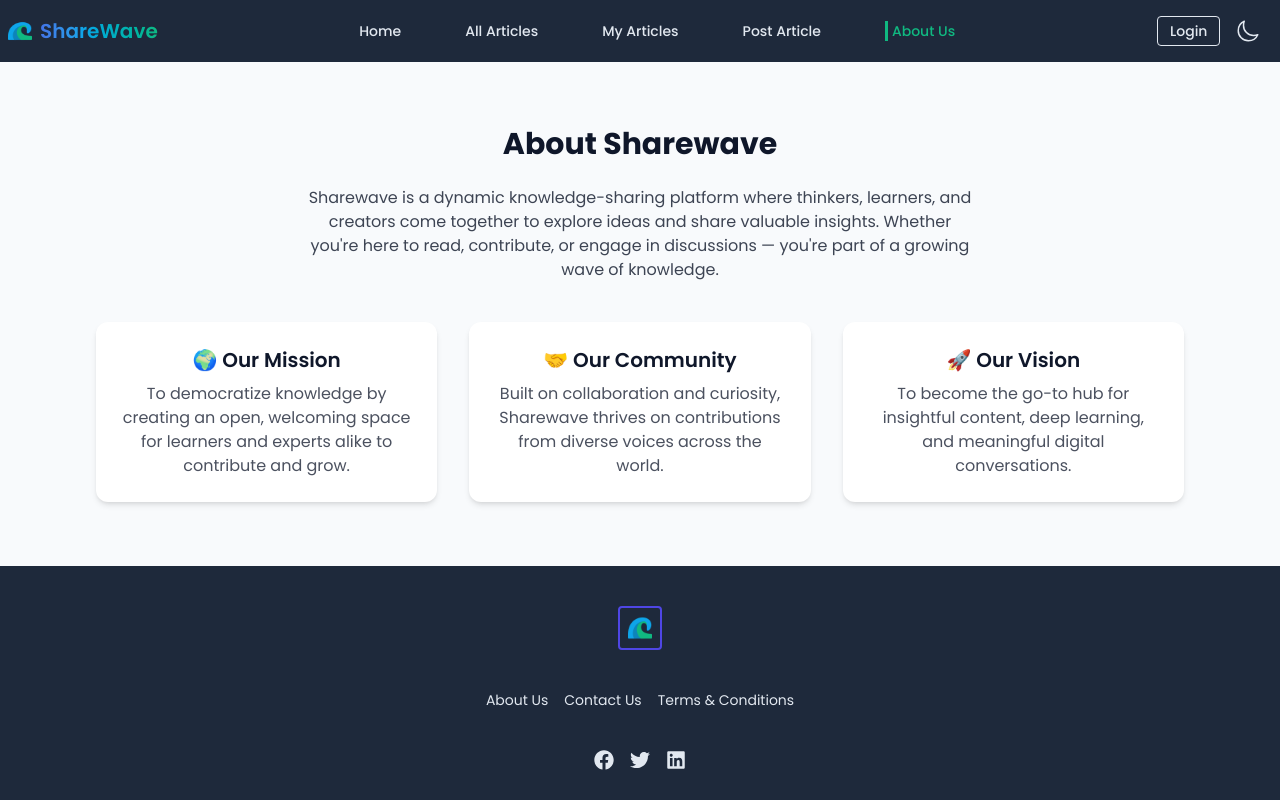
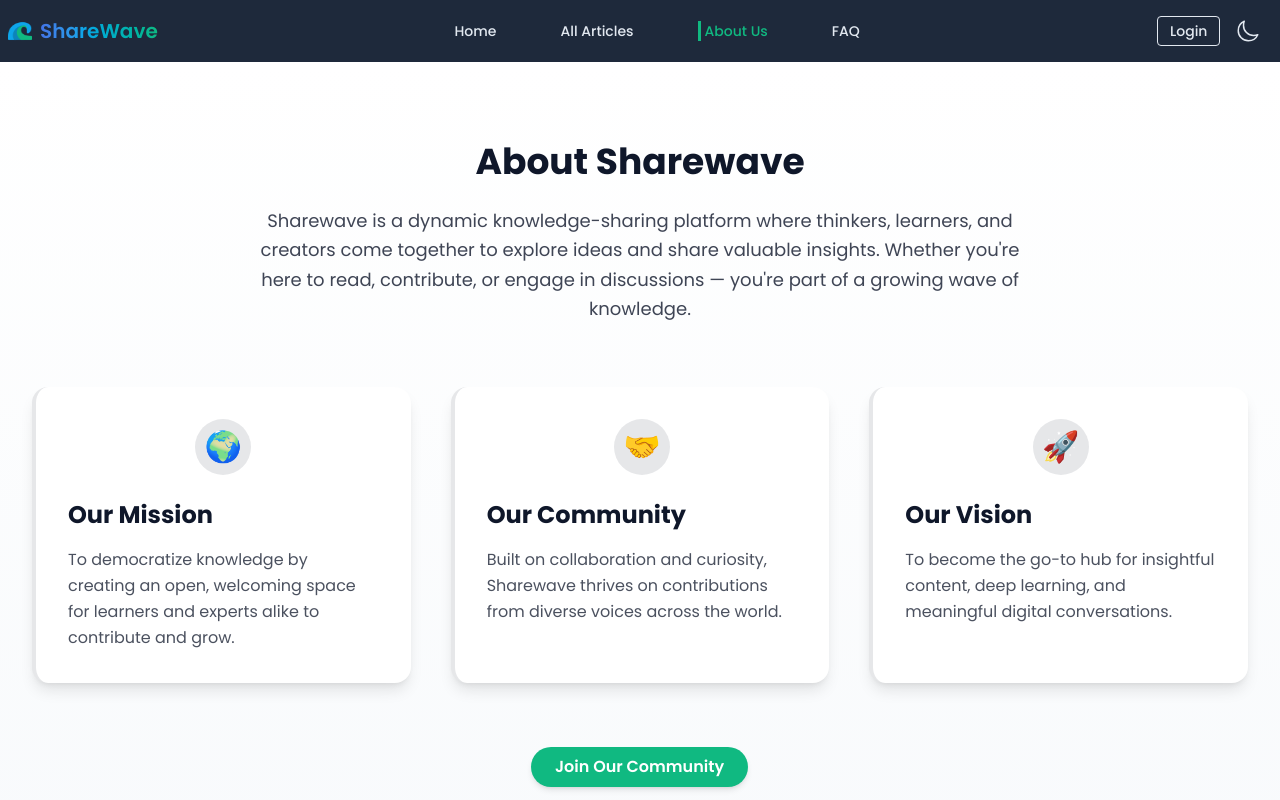
Before and after one commit to fabiha23/Share-Wave-Client, a React (Vite) app: page /about-us in a window 1280 px wide. Shown: the top 800 px of the page. Built offline with nearby package versions, Linux system fonts and the light colour scheme; no server answers.

Commit message:
feat: added new routes in navbar and made userdropdown in separate component

```diff
--- a/package.json
+++ b/package.json
@@ -10,7 +10,7 @@
     "preview": "vite preview"
   },
   "dependencies": {
-    "@tailwindcss/vite": "^4.1.8",
+    "@tailwindcss/vite": "^4.1.11",
     "axios": "^1.9.0",
     "firebase": "^11.9.0",
     "jodit-react": "^5.2.19",
@@ -23,7 +23,7 @@
     "react-intersection-observer": "^9.16.0",
     "react-router": "^7.6.2",
     "sweetalert2": "^11.22.0",
-    "tailwindcss": "^4.1.8"
+    "tailwindcss": "^4.1.11"
   },
   "devDependencies": {
     "@eslint/js": "^9.25.0",
--- a/src/Components/Navbar.jsx
+++ b/src/Components/Navbar.jsx
@@ -2,15 +2,15 @@ import React, { use, useEffect, useState } from 'react';
 import { IoMenu, IoMoonOutline } from 'react-icons/io5';
 import { RxCross2 } from 'react-icons/rx';
 import { Link, NavLink } from 'react-router';
-import { TbLogout2 } from 'react-icons/tb';
 import { FiSun } from 'react-icons/fi';
-import wave from '../assets/wave.png'
+import wave from '../assets/wave.png';
 import { AuthDataContext } from '../contexts/AuthDataContext';
+import UserDropdown from './UserDropdown';
 
 const Navbar = () => {
-    const [open, setOpen] = useState(false)
-    const [openUser, setOpenUser] = useState(false)
-    const { user, signOutUser } = use(AuthDataContext)
+  const [open, setOpen] = useState(false);
+  const [openUser, setOpenUser] = useState(false);
+  const { user, signOutUser } = use(AuthDataContext);
   const [theme, setTheme] = useState('light');
 
   useEffect(() => {
@@ -18,126 +18,167 @@ const Navbar = () => {
   }, [theme]);
 
   const toggleTheme = () => {
-        setTheme(prev => (prev === 'light' ? 'dark' : 'light'));
+    setTheme((prev) => (prev === 'light' ? 'dark' : 'light'));
   };
 
-    //     if (loading) {
-    //     return <div className='text-center py-5'>Loading...</div>; // or your spinner
-    // }
+  // Function to close mobile menu
+  const closeMobileMenu = () => setOpen(false);
 
-    const links = <>
+  // links now optionally receive a click handler (for mobile)
+ const links = (handleClick) => (
+  <>
     <li>
-            <NavLink className={({ isActive }) =>
-                `hover:text-info duration-100 ${isActive && 'border-l-3 text-info pl-1 border-info'}`
-            } to='/'>Home</NavLink>
+      <NavLink
+        to="/"
+        onClick={handleClick}
+        className={({ isActive }) =>
+          `hover:text-info duration-100 ${isActive ? 'border-l-3 text-info pl-1 border-info' : ''}`
+        }
+      >
+        Home
+      </NavLink>
     </li>
     <li>
-            <NavLink className={({ isActive }) =>
-                `hover:text-info duration-100 ${isActive && 'border-l-3 text-info pl-1 border-info'}`
-            } to='/all-articles'>All Articles</NavLink>
+      <NavLink
+        to="/all-articles"
+        onClick={handleClick}
+        className={({ isActive }) =>
+          `hover:text-info duration-100 ${isActive ? 'border-l-3 text-info pl-1 border-info' : ''}`
+        }
+      >
+        All Articles
+      </NavLink>
+    </li>
+
+    {/* Conditionally render these links only if user is logged in */}
+    {user && (
+      <>
+        <li>
+          <NavLink
+            to="/my-articles"
+            onClick={handleClick}
+            className={({ isActive }) =>
+              `hover:text-info duration-100 ${isActive ? 'border-l-3 text-info pl-1 border-info' : ''}`
+            }
+          >
+            My Articles
+          </NavLink>
         </li>
         <li>
-            <NavLink className={({ isActive }) =>
-                ` hover:text-info duration-100 ${isActive && 'border-l-3 text-info pl-1 border-info'}`
-            } to='/my-articles'>My Articles</NavLink>
+          <NavLink
+            to="/post-article"
+            onClick={handleClick}
+            className={({ isActive }) =>
+              `hover:text-info duration-100 ${isActive ? 'border-l-3 text-info pl-1 border-info' : ''}`
+            }
+          >
+            Post Article
+          </NavLink>
+        </li>
+      </>
+    )}
+
+    <li>
+      <NavLink
+        to="/about-us"
+        onClick={handleClick}
+        className={({ isActive }) =>
+          `hover:text-info duration-100 ${isActive ? 'border-l-3 text-info pl-1 border-info' : ''}`
+        }
+      >
+        About Us
+      </NavLink>
     </li>
     <li>
-            <NavLink className={({ isActive }) =>
-                ` hover:text-info duration-100 ${isActive && 'border-l-3 text-info pl-1 border-info'}`
-            } to='/post-article'>Post Article</NavLink>
+      <NavLink
+        to="/faq"
+        onClick={handleClick}
+        className={({ isActive }) =>
+          `hover:text-info duration-100 ${isActive ? 'border-l-3 text-info pl-1 border-info' : ''}`
+        }
+      >
+        FAQ
+      </NavLink>
     </li>
-        <li>
-            <NavLink className={({ isActive }) =>
-                ` hover:text-info duration-100 ${isActive && 'border-l-3 text-info pl-1 border-info'}`
-            } to='/about-us'>About Us</NavLink>
-        </li>
-        {/* {user ? (<></>) : (
-            <>
-                <li>
-                    <NavLink className={({ isActive }) =>
-                        `mr-3 ${isActive ? 'text-primary' : 'text-accent hover:text-primary'}`
-                    } to='/login'>Login</NavLink>
-                </li>
-            </>)
-        } */}
   </>
+);
+
+
 
   const handleSignOut = () => {
     signOutUser()
       .then(() => {
-                console.log('sign out hoise')
         return fetch(`${import.meta.env.VITE_API_URL}/logout`, {
           method: 'POST',
           credentials: 'include',
         });
       })
-            .then(res => {
+      .then((res) => {
         if (res.ok) {
           console.log('Signed out from Firebase and backend token cleared');
-                    // Clear any frontend state here, e.g. setUser(null)
         } else {
           console.log('Backend logout failed');
         }
       })
-            .catch(error => console.log(error))
-    }
+      .catch((error) => console.log(error));
+  };
+
   return (
     <nav>
-            <div className='flex justify-between py-4 items-center'>
+      <div className="flex justify-between py-4 items-center">
         <div>
-                    <Link to='/'>
+          <Link to="/">
             <h1 className="text-xl font-semibold flex gap-2 items-center bg-gradient-to-r from-secondary via-info-content to-info bg-clip-text text-transparent">
-                            <img className='w-6 h-5' src={wave} alt="" /> <span>ShareWave</span></h1>
+              <img className="w-6 h-5" src={wave} alt="" /> <span>ShareWave</span>
+            </h1>
           </Link>
         </div>
         <div>
-                    <ul className='hidden xl:flex gap-16 text-neutral text-sm font-medium'>
-                        {links}
-                    </ul>
+          {/* Desktop Menu */}
+          <ul className="hidden lg:flex gap-16 text-neutral text-sm font-medium">{links()}</ul>
         </div>
-                <div className='flex gap-3 items-center'>
-                    <div>
-                        {
-                            user ? <></> : <Link to='/login'>
-                                <button className='text-neutral font-medium mr-1 text-sm hover:text-info cursor-pointer duration-100 border hover:border-info border-neutral px-3 py-1 will-change-transform rounded-sm'>Login</button>
+        <div className="flex gap-3 items-center">
+          {!user && (
+            <Link to="/login">
+              <button className="text-neutral font-medium mr-1 text-sm hover:text-info cursor-pointer duration-100 border hover:border-info border-neutral px-3 py-1 will-change-transform rounded-sm">
+                Login
+              </button>
             </Link>
-                        }
-                    </div>
+          )}
+
+          {/* Theme Toggle */}
           <label className="swap swap-rotate">
             <input type="checkbox" onChange={toggleTheme} checked={theme === 'dark'} />
-
-                        {/* Sun icon (light mode) */}
             <FiSun className="swap-on w-6 h-6 text-neutral" />
-
-                        {/* Moon icon (dark mode) */}
             <IoMoonOutline className="text-neutral swap-off w-6 h-6" />
           </label>
-                    {user &&
-                        <div className='relative'>
-                            <img onClick={() => setOpenUser(!openUser)} className='w-7 h-7 lg:w-8 lg:h-8 object-cover rounded-full cursor-pointer' src={user.photoURL} alt="User" />
-                            {openUser && (
-                                <div className="absolute right-0 mt-2 bg-base-200 p-3 shadow rounded z-50 text-accent top-9 border-2 border-neutral w-50 space-y-2">
-                                    <p className='font-medium'>{user.displayName}</p>
-                                    <Link to='/my-articles'>
-                                        <p>My Articles</p>
-                                    </Link>
-                                    <Link to='/post-article'>
-                                        <p className='my-2'>Post Article</p>
-                                    </Link>
-                                    <button className='flex items-center gap-2 bg-base-00 border-2 border-neutral p-1 px-3 shadow-sm rounded-sm cursor-pointer font-medium text-accent' onClick={handleSignOut}><TbLogout2 />
-                                        Logout</button>
+
+          {/* User Avatar & Dropdown */}
+          {user && (
+            <div className="relative">
+              <img
+                onClick={() => setOpenUser(!openUser)}
+                className="w-7 h-7 lg:w-8 lg:h-8 object-cover rounded-full cursor-pointer"
+                src={user.photoURL}
+                alt="User"
+              />
+              {openUser && <UserDropdown user={user} onClose={() => setOpenUser(false)} onSignOut={handleSignOut} />}
             </div>
           )}
-                        </div>
-                    }
-                    <span className='text-neutral' onClick={() => setOpen(!open)}>{
-                        open ? <RxCross2 size={32} /> : <IoMenu size={32} className='xl:hidden' />
-                    }
+
+          {/* Mobile Menu Button */}
+          <span className="text-neutral" onClick={() => setOpen(!open)}>
+            {open ? <RxCross2 size={32} /> : <IoMenu size={32} className="lg:hidden" />}
           </span>
         </div>
       </div>
-            <ul className={`px-8 space-y-7 text-lg font-semibold text-neutral md:w-1/2 h-screen lg:w-1/3 w-2/3 bg-primary top-0 py-10 backdrop-blur-xl xl:hidden absolute ${open ? 'left-0' : '-left-180 '} duration-1000`}>
-                {links}
+
+      <ul
+        className={`px-8 space-y-7 text-lg font-semibold text-neutral md:w-1/2 h-screen lg:w-1/3 w-2/3 bg-primary top-0 py-10 backdrop-blur-xl lg:hidden absolute ${
+          open ? 'left-0' : '-left-180 '
+        } duration-1000`}
+      >
+        {links(closeMobileMenu)}
       </ul>
     </nav>
   );
--- a/src/Components/UpdateModal.jsx
+++ b/src/Components/UpdateModal.jsx
@@ -21,6 +21,7 @@ const UpdateModal = ({ selectedArticle }) => {
         axios.put(`${import.meta.env.VITE_API_URL}/articles/${_id}`, updatedArticle)
             .then(res => {
                 if (res?.data?.modifiedCount) {
+                    console.log(res.data);
                     Swal.fire({
                         title: "Updated Your Article",
                         icon: "success",
--- /dev/null
+++ b/src/Components/UserDropdown.jsx
@@ -0,0 +1,51 @@
+import React from 'react';
+import { Link } from 'react-router';
+import { TbArticle, TbEdit, TbLogout2 } from 'react-icons/tb';
+
+const UserDropdown = ({ user, onClose, onSignOut }) => {
+  return (
+    <div
+      className="absolute right-0 mt-3 top-9 bg-base-200 rounded-md shadow-xl z-50 border border-neutral overflow-hidden"
+    >
+      <div className="p-4 border-b border-neutral">
+        <p className="font-semibold text-accent truncate">{user.displayName}</p>
+        <p className="text-sm text-accent/60">{user.email}</p>
+      </div>
+
+      <div className="py-1">
+        <Link
+          to="/my-articles"
+          className="flex items-center px-4 py-2 text-accent hover:bg-base-200 transition-colors"
+          onClick={onClose}
+        >
+          <TbArticle className="mr-3" />
+          My Articles
+        </Link>
+
+        <Link
+          to="/post-article"
+          className="flex items-center px-4 py-2 text-accent hover:bg-base-200 transition-colors"
+          onClick={onClose}
+        >
+          <TbEdit className="mr-3" />
+          Post Article
+        </Link>
+      </div>
+
+      <div className="py-1 border-t border-neutral">
+        <button
+          onClick={() => {
+            onClose();
+            onSignOut();
+          }}
+          className="w-full flex items-center px-4 py-2 text-accent hover:bg-error transition-colors cursor-pointer"
+        >
+          <TbLogout2 className="mr-3" />
+          Logout
+        </button>
+      </div>
+    </div>
+  );
+};
+
+export default UserDropdown;
--- a/src/Pages/AboutUs.jsx
+++ b/src/Pages/AboutUs.jsx
@@ -1,34 +1,68 @@
 import React from 'react';
+import { Link } from 'react-router';
 
 const AboutUs = () => {
+  const cards = [
+    {
+      icon: "🌍",
+      title: "Our Mission",
+      description: "To democratize knowledge by creating an open, welcoming space for learners and experts alike to contribute and grow."
+    },
+    {
+      icon: "🤝",
+      title: "Our Community",
+      description: "Built on collaboration and curiosity, Sharewave thrives on contributions from diverse voices across the world."
+    },
+    {
+      icon: "🚀",
+      title: "Our Vision",
+      description: "To become the go-to hub for insightful content, deep learning, and meaningful digital conversations."
+    }
+  ];
+
+  const borderColor = "border-accent/10";
+  const iconBgColor = "bg-accent/10";
+
   return (
-        <div className="bg-base-200 py-16">
-            <div className="max-w-6xl mx-auto px-4 sm:px-6 lg:px-8">
-                <h2 className="text-3xl font-bold text-accent text-center mb-6">About Sharewave</h2>
-                <p className="text-center text-accent opacity-80 max-w-2xl mx-auto mb-10">
+    <div className="bg-gradient-to-b from-base-100 to-base-200 py-20">
+      <div className="max-w-7xl mx-auto px-4 sm:px-6 lg:px-8">
+
+        {/* Heading */}
+        <div className="text-center mb-16">
+          <h2 className="text-3xl md:text-4xl font-bold text-accent mb-6 relative inline-block">
+            About Sharewave
+            <span className="absolute bottom-0 left-0 w-full h-1 bg-primary origin-bottom-right scale-x-0 animate-[underline_1.5s_ease-out_forwards]"></span>
+          </h2>
+          <p className="text-lg text-accent/80 max-w-3xl mx-auto leading-relaxed">
             Sharewave is a dynamic knowledge-sharing platform where thinkers, learners, and creators come together to explore ideas and share valuable insights. Whether you're here to read, contribute, or engage in discussions — you're part of a growing wave of knowledge.
           </p>
+        </div>
 
-                <div className="grid grid-cols-1 md:grid-cols-3 gap-8 text-center">
-                    <div className="bg-base-100 p-6 rounded-xl shadow-md hover:shadow-xl transition duration-300">
-                        <h3 className="text-xl font-semibold text-accent mb-2">🌍 Our Mission</h3>
-                        <p className="text-accent opacity-75">
-                            To democratize knowledge by creating an open, welcoming space for learners and experts alike to contribute and grow.
-                        </p>
+        {/* Cards */}
+        <div className="grid grid-cols-1 md:grid-cols-3 gap-10">
+          {cards.map((card, index) => (
+            <div
+              key={index}
+              className={`group bg-base-100 p-8 rounded-2xl shadow-lg hover:shadow-2xl transition-all duration-500 hover:-translate-y-2 border-l-4 ${borderColor}`}
+            >
+              <div className={`w-14 h-14 ${iconBgColor} rounded-full flex items-center justify-center mb-6 mx-auto group-hover:rotate-12 transition-transform`}>
+                <span className="text-3xl">{card.icon}</span>
               </div>
-                    <div className="bg-base-100 p-6 rounded-xl shadow-md hover:shadow-xl transition duration-300">
-                        <h3 className="text-xl font-semibold text-accent mb-2">🤝 Our Community</h3>
-                        <p className="text-accent opacity-75">
-                            Built on collaboration and curiosity, Sharewave thrives on contributions from diverse voices across the world.
-                        </p>
+              <h3 className="text-2xl font-bold text-accent mb-4">{card.title}</h3>
+              <p className="text-accent/75 leading-relaxed">{card.description}</p>
             </div>
-                    <div className="bg-base-100 p-6 rounded-xl shadow-md hover:shadow-xl transition duration-300">
-                        <h3 className="text-xl font-semibold text-accent mb-2">🚀 Our Vision</h3>
-                        <p className="text-accent opacity-75">
-                            To become the go-to hub for insightful content, deep learning, and meaningful digital conversations.
-                        </p>
+          ))}
         </div>
+
+        {/* Button */}
+        <div className="mt-16 text-center">
+          <Link to="/login">
+            <button className="py-2 rounded-full bg-info text-base-100 cursor-pointer duration-300 font-semibold shadow-md hover:scale-103 sm:text-base px-6 will-change-transform">
+              Join Our Community
+            </button>
+          </Link>
         </div>
+
       </div>
     </div>
   );
--- a/src/firebase/firebase.config.js
+++ b/src/firebase/firebase.config.js
@@ -4,6 +4,8 @@ import { initializeApp } from "firebase/app";
 // https://firebase.google.com/docs/web/setup#available-libraries
 
 // Your web app's Firebase configuration
+
+
 const firebaseConfig = {
     apiKey: import.meta.env.VITE_apiKey,
     authDomain: import.meta.env.VITE_authDomain,
```
Also changed, not shown: src/Pages/ArticleDetails.jsx (+13 -13 lines), src/Pages/MyArticles.jsx (+13 -7 lines), 2 other files (tests, documents, lock files or other folders). Lines whose indentation alone changed are shown as unchanged.
